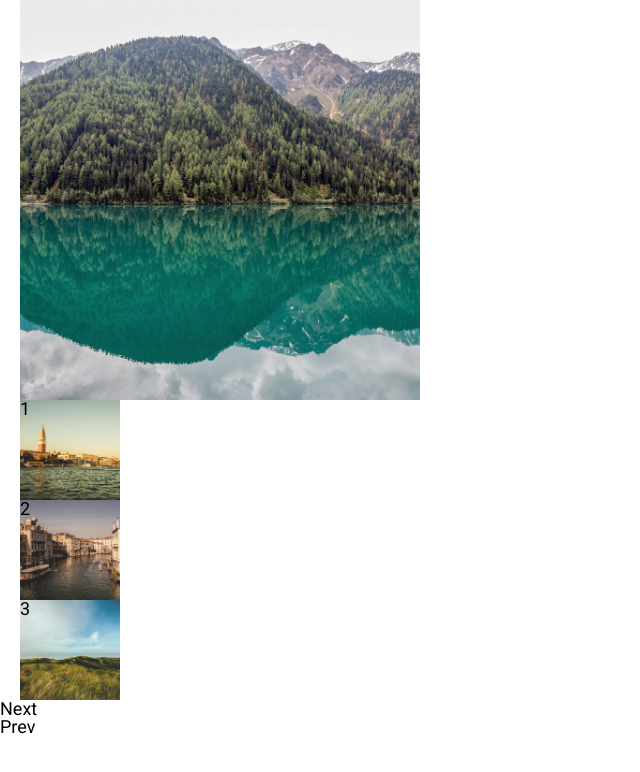
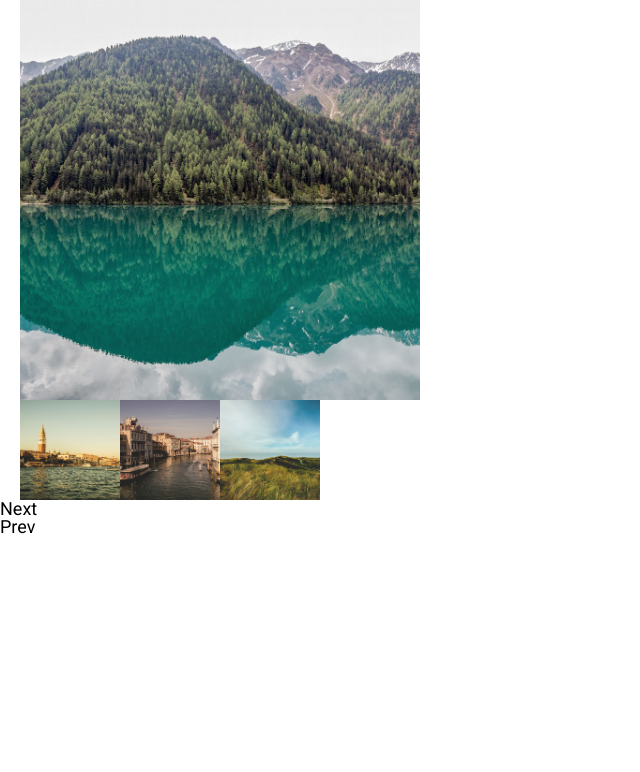
Before and after one commit to lemehovskiy/clip_carousel, a website: page demo/index.html in a window 1280 px wide. Shown: the whole page, without its empty margins (0-640 px from the left). Drawn offline with nearby package versions, Linux system fonts and the light colour scheme.

Commit message:
refactor

```diff
--- a/demo/index.html
+++ b/demo/index.html
@@ -25,23 +25,21 @@
 
         <div class="thumb">
             <div>
-                <div class="back-img back-layer current-layer slide-1" style="background-image: url('imgs/hs_err_pid689.jpg')">
-                    0
+                <div class="back-img" style="background-image: url('imgs/hs_err_pid689.jpg')">
+
                 </div>
             </div>
-            <div class="thumb-1">
-                <div class="back-img back-layer current-layer slide-2" style="background-image: url('imgs/pexels-photo-534327.jpg')">
-                  1
+            <div>
+                <div class="back-img" style="background-image: url('imgs/pexels-photo-534327.jpg')">
+
                 </div>
             </div>
-            <div class="thumb-2">
-                <div class="back-img back-layer current-layer slide-3" style="background-image: url('imgs/pexels-photo-534351.jpg')">
-                    2
+            <div>
+                <div class="back-img" style="background-image: url('imgs/pexels-photo-534351.jpg')">
                 </div>
             </div>
-            <div class="thumb-3">
-                <div class="back-img back-layer current-layer slide-4" style="background-image: url('imgs/pexels-photo-539711.jpg')">
-                    3
+            <div>
+                <div class="back-img" style="background-image: url('imgs/pexels-photo-539711.jpg')">
                 </div>
             </div>
         </div>
--- a/demo/sass/partials/_section-intro.scss
+++ b/demo/sass/partials/_section-intro.scss
@@ -14,10 +14,6 @@
       z-index: 1;
       opacity: 0;
 
-      //&:not(.active) {
-      //  clip: auto !important;
-      //}
-
       &.active {
         z-index: 3;
         opacity: 1;
@@ -33,18 +29,14 @@
   }
 
   .thumb {
+    display: flex;
     > div {
       width: 100px;
       height: 100px;
       position: relative;
       z-index: 2;
 
-      //&.active {
-      //  opacity: 0;
-      //}
-    }
-
-    .back-layer {
+      >div {
         position: absolute;
         left: 0;
         top: 0;
@@ -56,9 +48,6 @@
           z-index: 1;
         }
       }
-
-
     }
-
-
   }
+}
```
Also changed, not shown: build/parallaxContent.js, build/parallaxContent.min.js, demo/style.css, 3 other files. Lines whose indentation alone changed are shown as unchanged.
